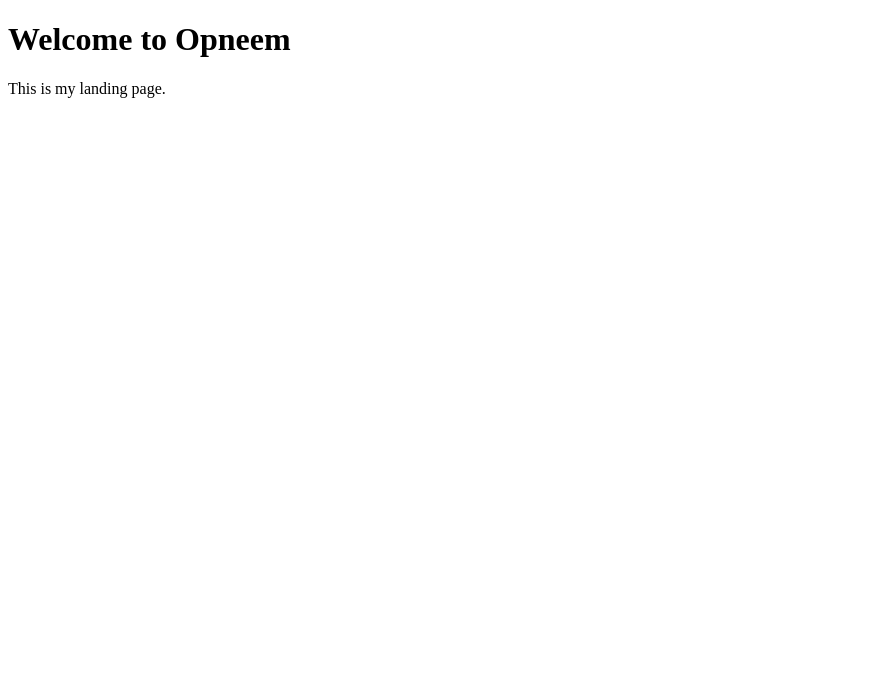
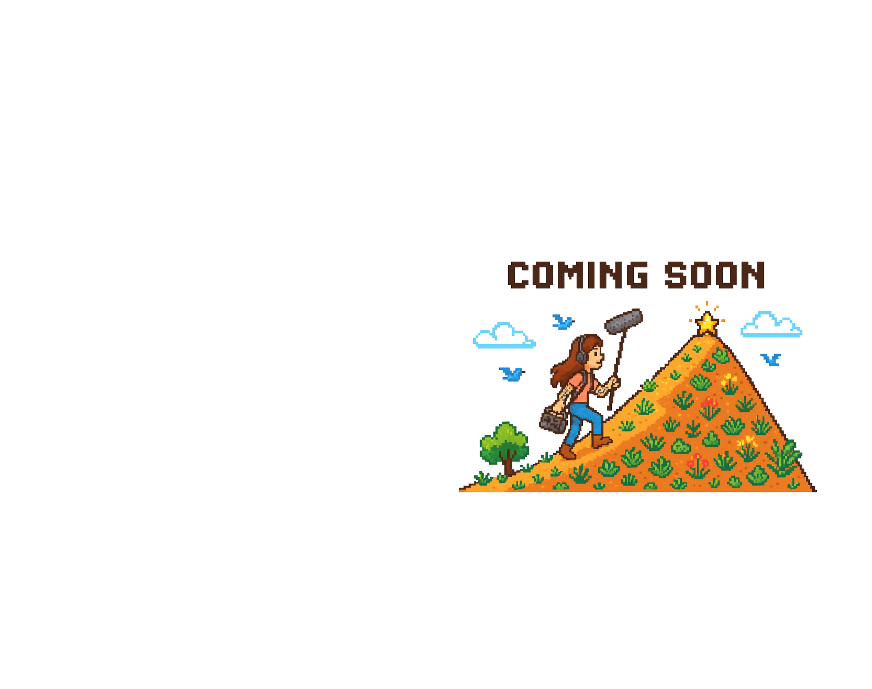
Before and after one commit to jnhns/opneem, a plain HTML site: page index.html in a window 1280 px wide. Shown: the whole page, without its empty margins (0-872 px from the left). Drawn offline with Linux system fonts and the light colour scheme.

Commit message:
Update index.html

```diff
--- a/index.html
+++ b/index.html
@@ -4,8 +4,7 @@
     <meta charset="UTF-8">
     <title>Opneem</title>
 </head>
-<body>
-    <h1>Welcome to Opneem</h1>
-    <p>This is my landing page.</p>
+<body style="background: white; text-align: center; padding: 50px;">
+    <img src="opneem landing page.jpg" alt="Opneem" style="max-width: 90%; height: auto;">
 </body>
 </html>
```
